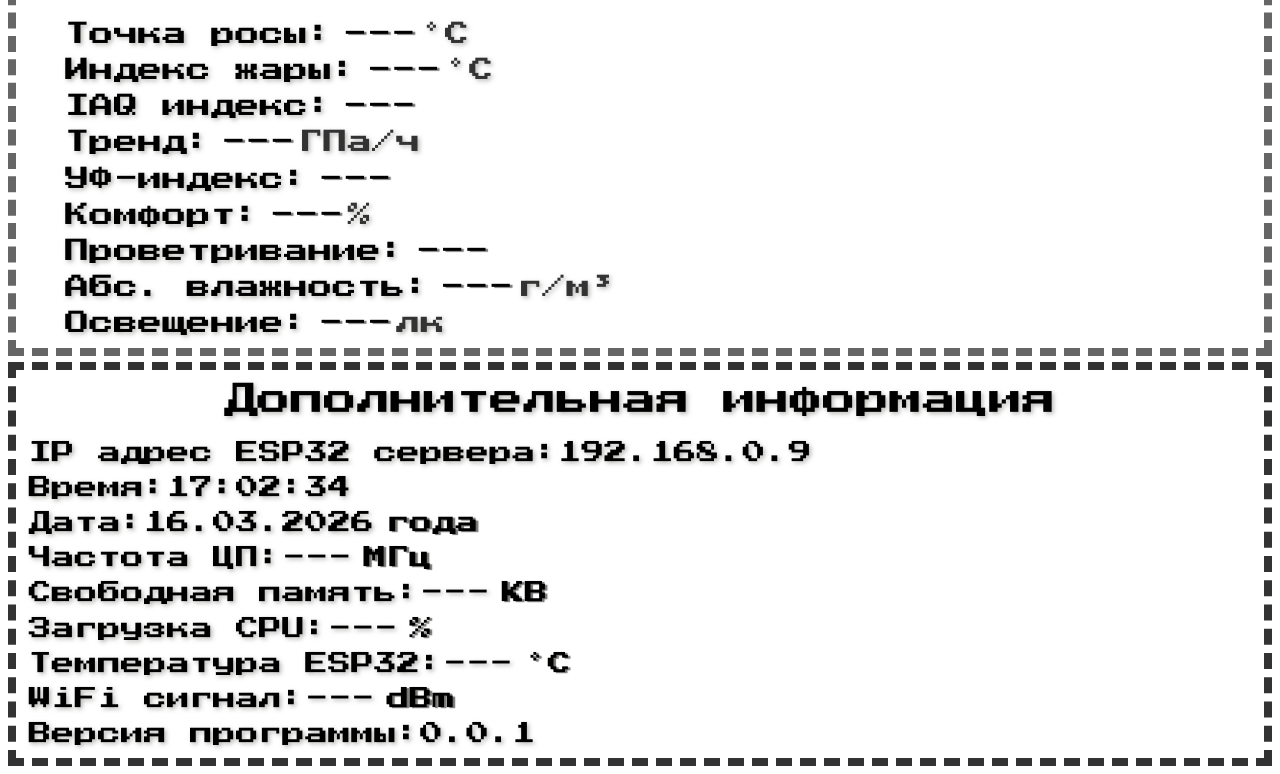
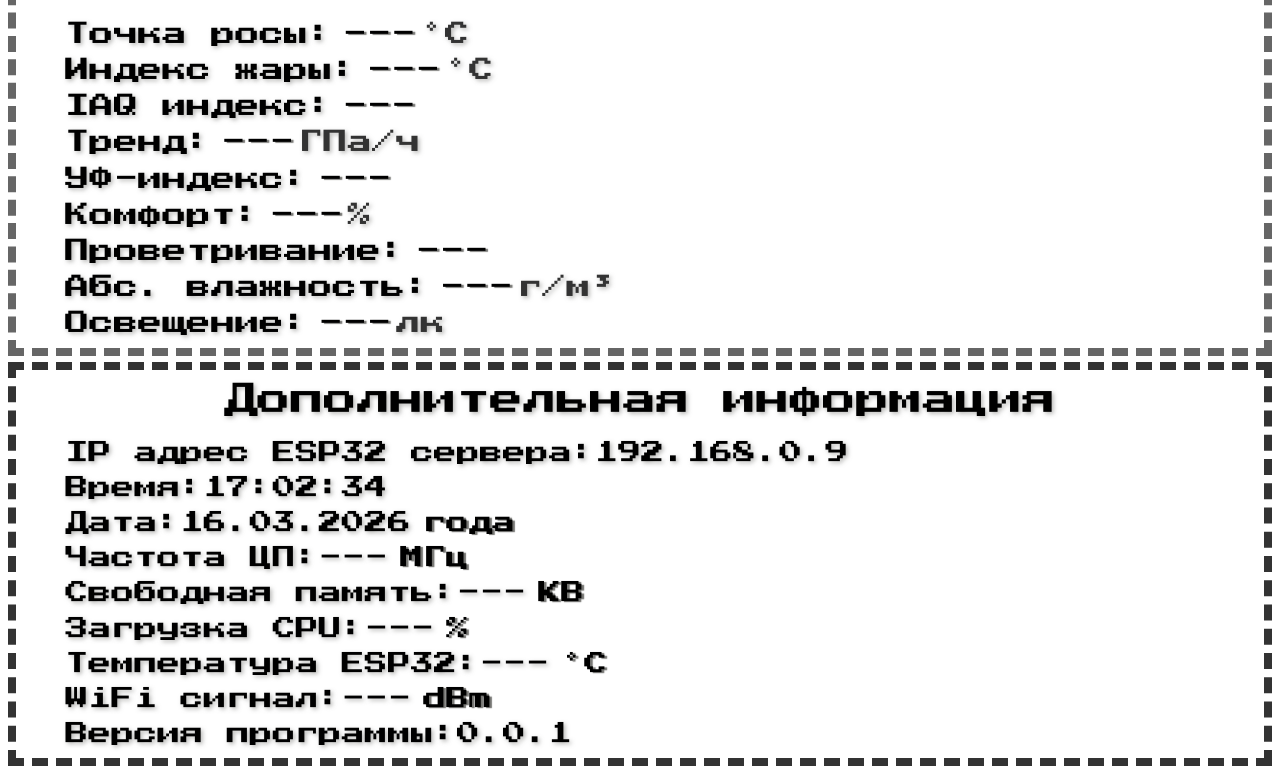
Before and after one commit to Kom60/esp32_airquality_system, a plain HTML site: page data/index.html in a window 1280 px wide. Shown: the part 864-1638 px from the top of the page. Drawn offline with nearby package versions, Linux system fonts and the light colour scheme.

Commit message:
padding_left

```diff
--- a/data/dungeon.css
+++ b/data/dungeon.css
@@ -46,6 +46,7 @@
 .dungeon-text {
   /*border: solid;*/
   padding-top: 1%;
+  padding-left: 3%;
   text-shadow: var(--ghost-size) 1px 1px rgb(117, 117, 114);
   font-family: "Press Start 2P", system-ui;
   font-size: var(--dungeon-font-size-value);
```
